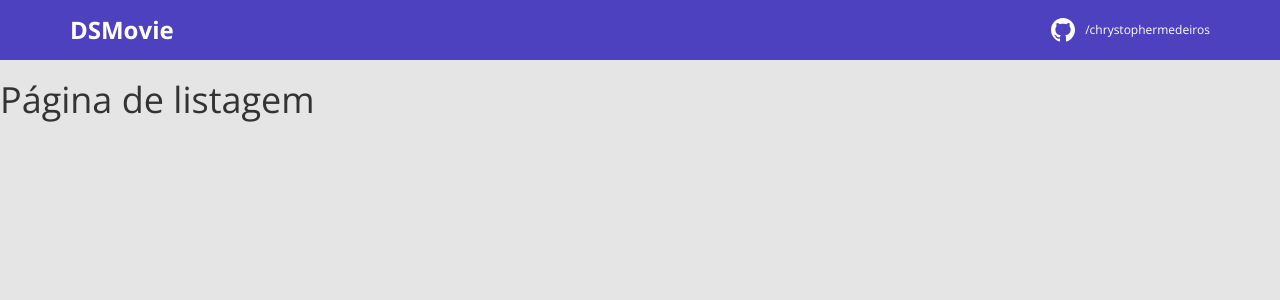
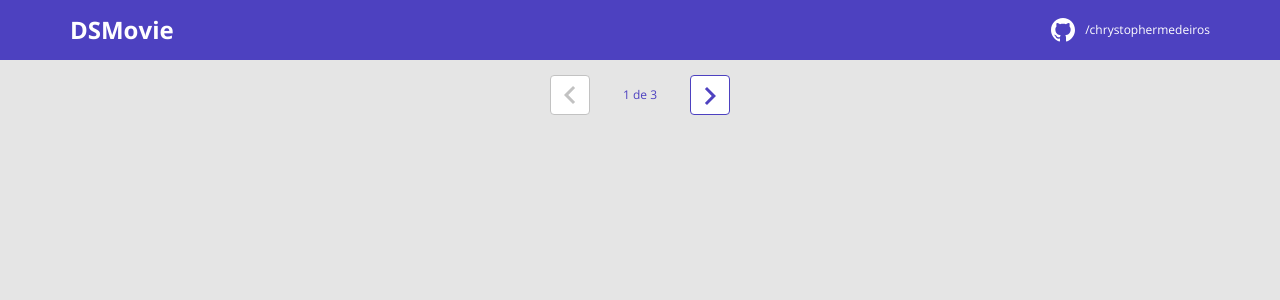
Before and after one commit to chrystophermedeiros/dsmovie, a React (Create React App) app in the folder frontend/: page / in a window 1280 px wide. Shown: the top 300 px of the page. Built offline with nearby package versions, Linux system fonts and the light colour scheme.

Commit message:
Pagination layout

```diff
--- /dev/null
+++ b/frontend/src/components/Pagination/index.tsx
@@ -0,0 +1,20 @@
+import { ReactComponent as Arrow } from 'assets/img/arrow.svg'
+import './styles.css'
+
+function Pagination() {
+  return (
+    <div className="dsmovie-pagination-container">
+      <div className="dsmovie-pagination-box">
+        <button className="dsmovie-pagination-button" disabled={true}>
+          <Arrow />
+        </button>
+        <p>{`${1} de ${3}`}</p>
+        <button className="dsmovie-pagination-button" disabled={false}>
+          <Arrow className="dsmovie-flip-horizontal" />
+        </button>
+      </div>
+    </div>
+  )
+}
+
+export default Pagination
--- /dev/null
+++ b/frontend/src/components/Pagination/styles.css
@@ -0,0 +1,53 @@
+.dsmovie-pagination-container {
+  padding: 15px 0;
+  display: flex;
+  justify-content: center;
+  align-items: center;
+}
+
+.dsmovie-pagination-box {
+  width: 180px;
+  display: flex;
+  justify-content: space-between;
+  align-items: center;
+}
+
+.dsmovie-pagination-box form {
+  width: 100%;
+  display: flex;
+}
+
+.dsmovie-pagination-button {
+  width: 40px;
+  height: 40px;
+  border-radius: 4px;
+  background-color: #fff;
+  display: flex;
+  justify-content: center;
+  align-items: center;
+  border: 1px solid var(--color-primary);
+  cursor: pointer;
+}
+
+.dsmovie-pagination-button svg {
+  filter: brightness(0) saturate(100%) invert(26%) sepia(19%) saturate(7395%) hue-rotate(234deg) brightness(89%) contrast(92%);
+}
+
+.dsmovie-pagination-button:disabled {
+  border: 1px solid #c2c2c2;
+  cursor: unset;
+}
+
+.dsmovie-pagination-button:disabled svg {
+  filter: none;
+}
+
+.dsmovie-pagination-container p {
+  margin: 0;
+  font-size: 12px;
+  color: var(--color-primary);
+}
+
+.dsmovie-flip-horizontal {
+  transform: rotate(180deg);
+}
--- a/frontend/src/pages/Form/styles.css
+++ b/frontend/src/pages/Form/styles.css
@@ -37,7 +37,7 @@
 }
 
 .dsmovie-card-bottom-container h3 {
-  color: #4a4a4a;
+  color: #4A4A4A;
   text-align: center;
   font-size: 14px;
   font-weight: 700;
@@ -54,4 +54,5 @@
   display: flex;
   align-items: center;
   justify-content: center;
+  margin: 10px auto;
 }
--- a/frontend/src/pages/Listing/index.tsx
+++ b/frontend/src/pages/Listing/index.tsx
@@ -1,8 +1,7 @@
+import Pagination from 'components/Pagination'
+
 function Listing() {
-
-  return (
-      <h1>Página de listagem</h1>
-    );
+  return <Pagination />
 }
 
-export default Listing;
+export default Listing
```
Also changed, not shown: frontend/src/pages/Form/index.tsx (+19 -11 lines), frontend/src/assets/img/arrow.svg (added).
